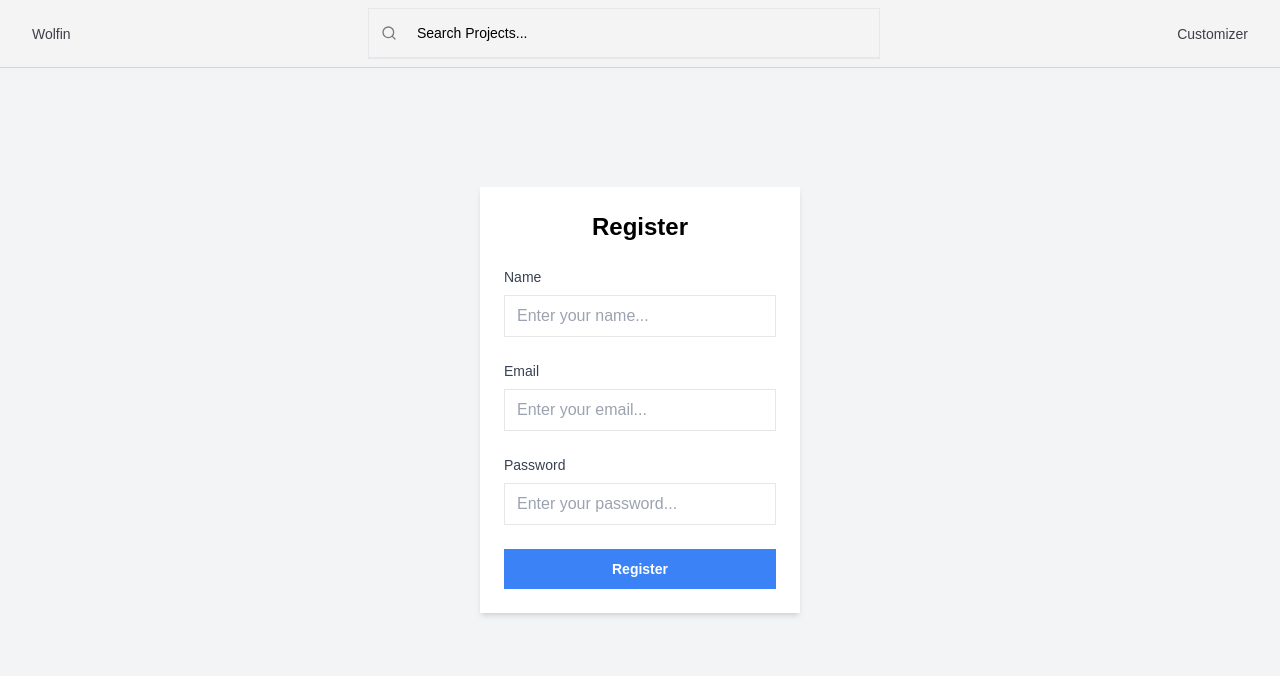
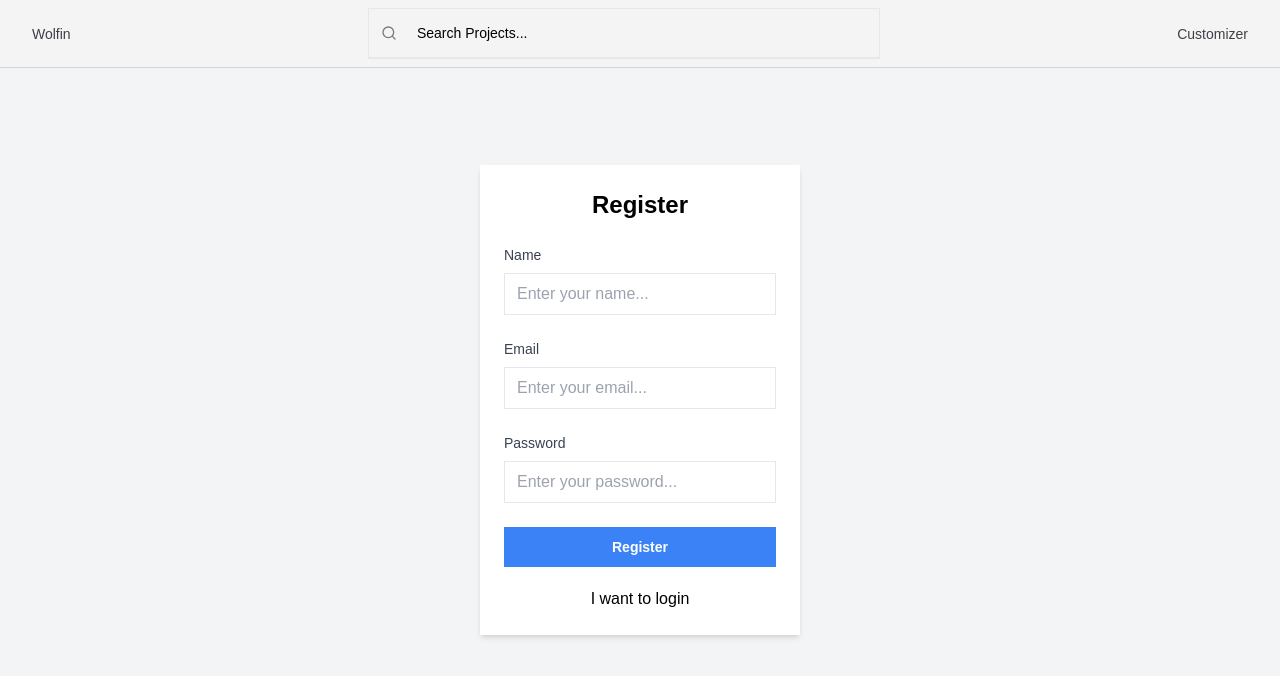
Before and after one commit to pawelos231/FashionForge, a Next.js app: page /register in a window 1280 px wide. Shown: the top 676 px of the page. Built offline with nearby package versions, Linux system fonts and the light colour scheme.

Commit message:
small tweak in style regarding authorization pages

```diff
--- a/components/auth/login.tsx
+++ b/components/auth/login.tsx
@@ -2,6 +2,7 @@ import { useForm } from "react-hook-form";
 import { yupResolver } from "@hookform/resolvers/yup";
 import { LoginRequest, LoginValidator } from "@lib/validators/login";
 import { Button } from "@UI/Button";
+import Link from "next/link";
 
 const LoginComponent = () => {
   const {
@@ -64,6 +65,11 @@ const LoginComponent = () => {
         >
           Log In
         </Button>
+        <Link href={"/register"}>
+          <p className="text-center mt-5 transition-all duration-75 hover:scale-95 cursor-pointer">
+            I want to register
+          </p>
+        </Link>
       </form>
     </div>
   );
--- a/components/auth/register.tsx
+++ b/components/auth/register.tsx
@@ -4,6 +4,7 @@ import { useForm } from "react-hook-form";
 import { yupResolver } from "@hookform/resolvers/yup";
 import { Button } from "@UI/Button";
 import { RegisterValidator, RegisterRequest } from "@lib/validators/register";
+import Link from "next/link";
 
 const RegisterComponent = () => {
   const {
@@ -59,7 +60,6 @@ const RegisterComponent = () => {
             <p className="mt-2 text-xs text-red-500">{errors.email.message}</p>
           )}
         </div>
-
         <div className="mb-6">
           <label className="block mb-2 text-sm font-medium text-gray-700">
             Password
@@ -82,6 +82,11 @@ const RegisterComponent = () => {
         >
           Register
         </Button>
+        <Link href={"/login"}>
+          <p className="text-center mt-5 transition-all duration-75 hover:scale-95 cursor-pointer">
+            I want to login
+          </p>
+        </Link>
       </form>
     </div>
   );
```
